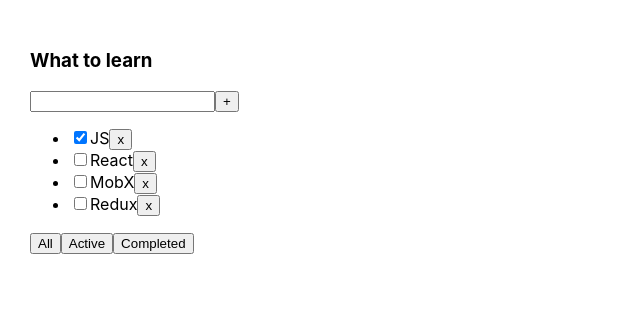
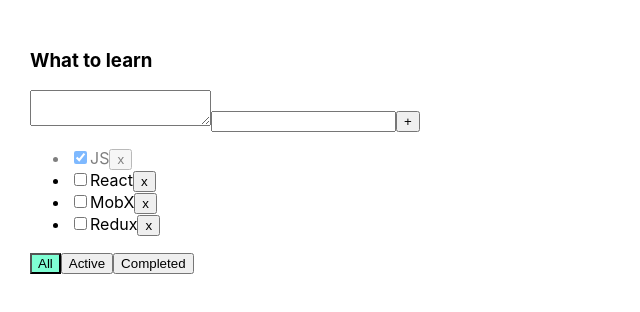
Before and after one commit to B-Anastasia/todo-list-react-it-inc, a React (Create React App) app: page / in a window 1280 px wide. Shown: the top 312 px of the page, without its empty margins (0-640 px from the left). Built offline with nearby package versions, Linux system fonts and the light colour scheme.

Commit message:
04 - className and using different logical operation

```diff
--- a/package.json
+++ b/package.json
@@ -10,10 +10,12 @@
     "@types/node": "^12.0.0",
     "@types/react": "^16.9.0",
     "@types/react-dom": "^16.9.0",
+    "@types/uuid": "^8.0.0",
     "react": "^16.13.1",
     "react-dom": "^16.13.1",
     "react-scripts": "3.4.1",
-    "typescript": "~3.7.2"
+    "typescript": "~3.7.2",
+    "uuid": "^8.1.0"
   },
   "scripts": {
     "start": "react-scripts start",
--- a/src/App.css
+++ b/src/App.css
@@ -6,3 +6,18 @@
 .App > div {
   margin-right: 50px;
 }
+.error {
+  border: red 1px solid;
+}
+
+.error-message {
+  color: red;
+}
+
+.active-filter {
+  background-color: aquamarine;
+}
+
+.is-done {
+  opacity: 0.5;
+}
--- a/src/App.tsx
+++ b/src/App.tsx
@@ -1,54 +1,71 @@
-import React,{useState} from 'react';
-import './App.css';
-import {TodoList} from "./TodoList";
+import React, { useState } from "react";
+import "./App.css";
+import { TodoList } from "./TodoList";
+import { v1 } from "uuid";
 
-export type TaskType={
-    id:number
-    title: string
-    isDone: boolean
-}
+export type TaskType = {
+  id: string;
+  title: string;
+  isDone: boolean;
+};
 
-export type FilterValType='all'|'active'|'completed';
+export type FilterValType = "all" | "active" | "completed";
 
 function App() {
+  let [tasks, setTasks] = useState<Array<TaskType>>([
+    { id: v1(), title: "JS", isDone: true },
+    { id: v1(), title: "React", isDone: false },
+    { id: v1(), title: "MobX", isDone: false },
+    { id: v1(), title: "Redux", isDone: false },
+  ]);
 
-    let [tasks, setTasks]=useState<Array<TaskType>>(
-        [
-            {id:1, title:'JS', isDone:true},
-            {id:2, title:'React', isDone:false},
-            {id:3, title:'MobX', isDone:false},
-            {id:4, title:'Redux', isDone:false},
-        ]
-    );
+  let [filter, setFilter] = useState<FilterValType>("all");
 
-    let [filter,setFilter]=useState<FilterValType>('all');
-
-    function removeTask(id:number) {
-        let   filteredTasks=tasks.filter(el=>el.id!==id);
+  function removeTask(id: string) {
+    let filteredTasks = tasks.filter((el) => el.id !== id);
     setTasks(filteredTasks);
   }
 
-    function changeFilter(value:FilterValType) {
+  function addTask(val: string) {
+    let newTask = {
+      id: v1(),
+      title: val,
+      isDone: false,
+    };
+    setTasks([newTask, ...tasks]);
+  }
+
+  function changeFilter(value: FilterValType) {
     setFilter(value);
   }
 
-    let tasksForTodoList=tasks;
-
-    if(filter==='active'){
-        tasksForTodoList=tasks.filter(el=>!el.isDone);
+  function changeStatus(taskId: string, isDone: boolean) {
+    let task = tasks.find((t) => t.id === taskId);
+    if (task) {
+      task.isDone = isDone;
+      setTasks([...tasks]);
     }
-    if(filter==='completed'){
-        tasksForTodoList=tasks.filter(el=>el.isDone);
   }
 
+  let tasksForTodoList = tasks;
+
+  if (filter === "active") {
+    tasksForTodoList = tasks.filter((el) => !el.isDone);
+  }
+  if (filter === "completed") {
+    tasksForTodoList = tasks.filter((el) => el.isDone);
+  }
 
   return (
     <div className="App">
       <TodoList
         tasks={tasksForTodoList}
-              title={'What to learn'}
+        title={"What to learn"}
         removeTask={removeTask}
         changeFilter={changeFilter}
+        addTask={addTask}
+        changeStatus={changeStatus}
+        filter={filter}
       />
     </div>
   );
--- a/src/TodoList.tsx
+++ b/src/TodoList.tsx
@@ -1,40 +1,124 @@
-import React from "react";
-import {FilterValType, TaskType} from "./App";
+import React, { useState, ChangeEvent, KeyboardEvent } from "react";
+import { FilterValType, TaskType } from "./App";
 
 type TodoListPropsType = {
-    title: string
-    tasks: Array<TaskType>
-    removeTask: (id: number)=>void
-    changeFilter:(value:FilterValType)=>void
+  title: string;
+  tasks: Array<TaskType>;
+  removeTask: (id: string) => void;
+  changeFilter: (value: FilterValType) => void;
+  addTask: (val: string) => void;
+  changeStatus: (taskId: string, isDone: boolean) => void;
+  filter: FilterValType;
 };
 
 export function TodoList(props: TodoListPropsType) {
-    const {title, tasks, removeTask,changeFilter} = props;
+  const {
+    title,
+    tasks,
+    removeTask,
+    changeFilter,
+    addTask,
+    changeStatus,
+    filter,
+  } = props;
+
+  let [val, setVal] = useState<string>("");
+  let [error, setError] = useState<string | null>(null);
 
   let tasksEls = tasks.map((el: TaskType) => {
+    const onRemoveTask = () => removeTask(el.id);
+    const onChangeHandler = (e: ChangeEvent<HTMLInputElement>) => {
+      let newIsDone = e.currentTarget.checked; //new value checked for checked task
+      changeStatus(el.id, newIsDone);
+    };
     return (
-            <li key={el.id}>
-                <input type="checkbox" checked={el.isDone}/>
+      <li
+        key={el.id}
+        className={filter === "all" && el.isDone ? "is-done" : ""}
+      >
+        <input type="checkbox" checked={el.isDone} onChange={onChangeHandler} />
         <span>{el.title}</span>
-                <button onClick={() => removeTask(el.id)}>x</button>
+        <button onClick={onRemoveTask}>x</button>
       </li>
     );
   });
+  const addNewTask = () => {
+    if (val.trim() !== "") {
+      addTask(val);
+    } else {
+      setError("Title is required");
+    }
+    setVal("");
+  };
+
+  const onChangeInput = (e: ChangeEvent<HTMLInputElement>) => {
+    setVal(e.currentTarget.value);
+  };
+  const onChangeText = (e: ChangeEvent<HTMLTextAreaElement>) => {
+    setError(null);
+    setVal(e.currentTarget.value);
+  };
+
+  const onClickNewLine = (e: KeyboardEvent<HTMLTextAreaElement>) => {
+    if (e.key === "Enter" && e.altKey) {
+      addNewTask();
+    } else if (e.key === "Enter") {
+      setVal(`${val}\r\n`);
+    }
+  };
+
+  const onKeyPressAdd = (e: KeyboardEvent<HTMLInputElement>) => {
+    setError(null);
+
+    if (e.charCode === 13) {
+      addNewTask();
+    }
+    // console.log(e.charCode);
+  };
+
+  const onFilterAll = () => changeFilter("all");
+  const onFilterActive = () => changeFilter("active");
+  const onFilterCompleted = () => changeFilter("completed");
+
   return (
     <div>
       <h3>{title}</h3>
       <div>
-                <input type='text'/>
-                <button>+</button>
+        <textarea onChange={onChangeText} value={val} onKeyUp={onClickNewLine}>
+          {val}
+        </textarea>
+        <input
+          type="text"
+          value={val}
+          onChange={onChangeInput}
+          onKeyPress={onKeyPressAdd}
+          onFocus={() => setError(null)}
+          className={error ? "error" : ""}
+        />
+        {error && <div className={"error-message"}>{error}</div>}
+        <button onClick={addNewTask}>+</button>
       </div>
-            <ul>
-                {tasksEls}
-            </ul>
+      <ul>{tasksEls}</ul>
       <div>
-                <button onClick={()=>changeFilter('all')}>All</button>
-                <button onClick={()=>changeFilter('active')}>Active</button>
-                <button onClick={()=>changeFilter('completed')}>Completed</button>
+        <button
+          onClick={onFilterAll}
+          className={filter === "all" ? "active-filter" : ""}
+        >
+          All
+        </button>
+        <button
+          onClick={onFilterActive}
+          className={filter === "active" ? "active-filter" : ""}
+        >
+          Active
+        </button>
+        <button
+          onClick={onFilterCompleted}
+          className={filter === "completed" ? "active-filter" : ""}
+        >
+          Completed
+        </button>
       </div>
     </div>
-    )
+  );
 }
```
Also changed, not shown: 1 other file (tests, documents, lock files or other folders). Lines whose indentation alone changed are shown as unchanged.
